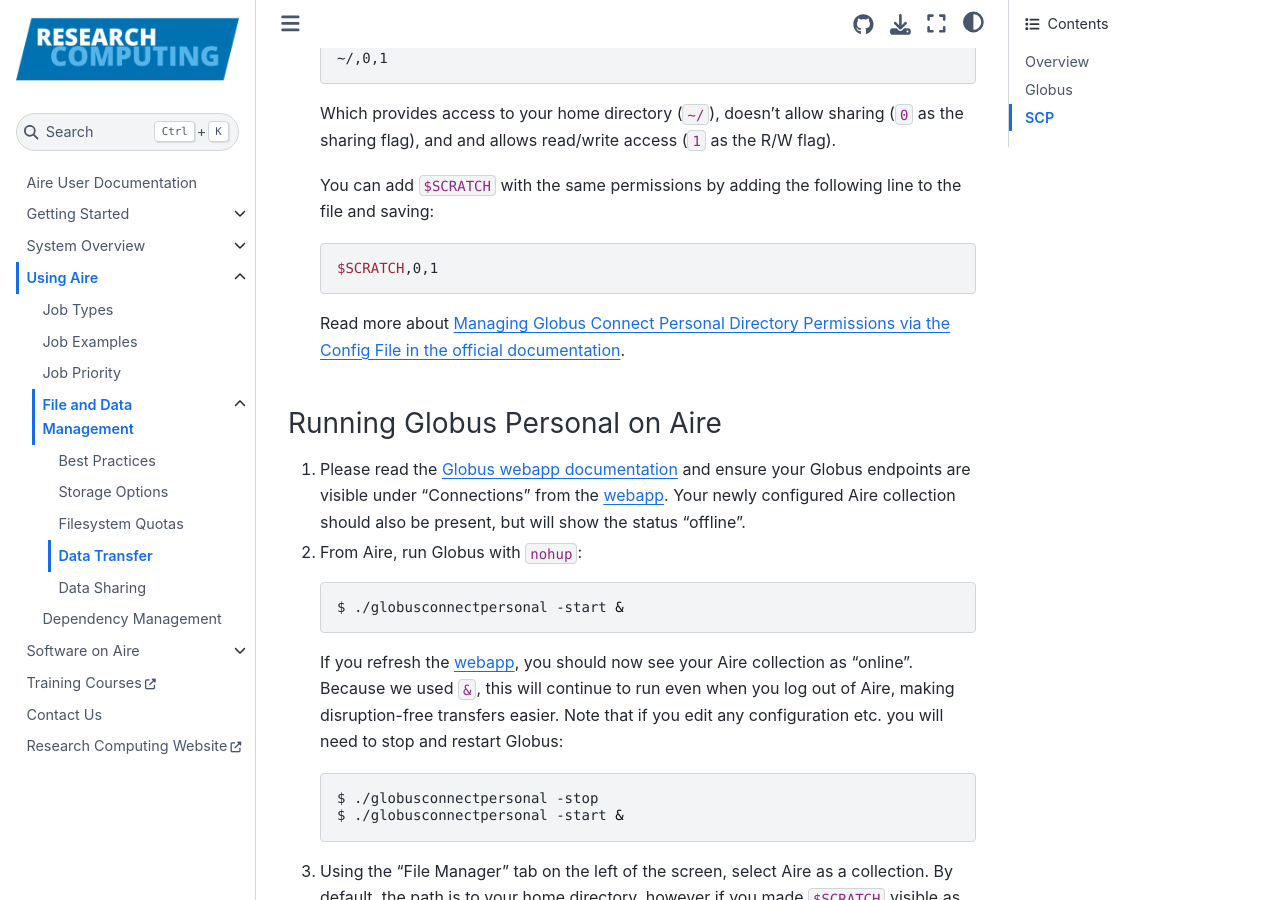
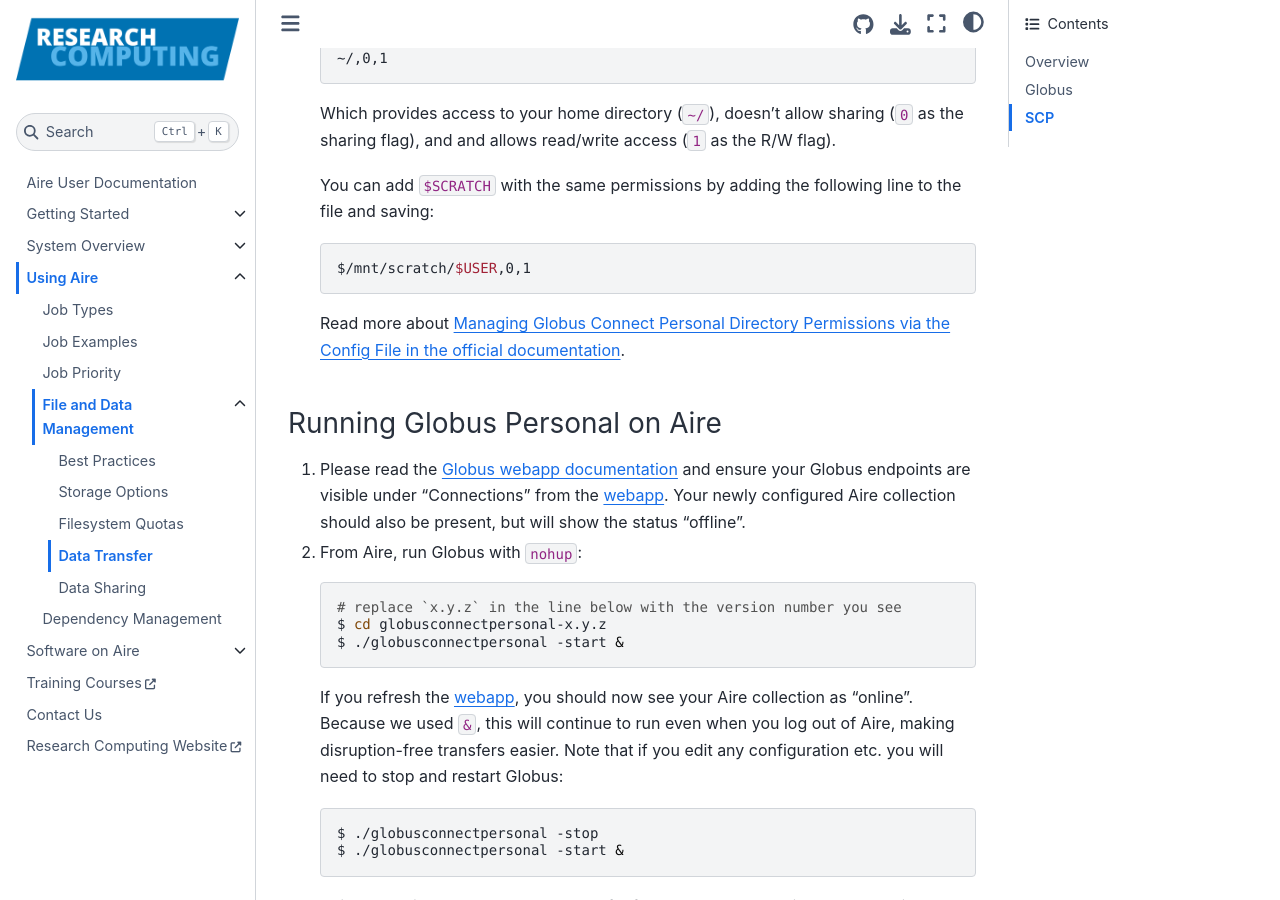
Before and after one commit to arcdocs/aire, a Jupyter Book: the page built from book/usage/file_data_management/data_transfer.md, in a window 1280 px wide and 900 px high, scrolled down 3376 px. Built offline with Jupyter Book 1.0.4 settings and Sphinx 7.4.7 and the Sphinx Book theme 1.1.4, drawn with Linux system fonts in a browser that asks for light colours.

Commit message:
update for Issue#3

````diff
--- a/book/usage/file_data_management/data_transfer.md
+++ b/book/usage/file_data_management/data_transfer.md
@@ -104,7 +104,7 @@ The following guidance has been adapted from the [Globus documentation (Linux in
    You can add `$SCRATCH` with the same permissions by adding the following line to the file and saving:
 
    ```bash
-   $SCRATCH,0,1
+   $/mnt/scratch/$USER,0,1
    ```
 
    Read more about [Managing Globus Connect Personal Directory Permissions via the Config File in the official documentation](https://docs.globus.org/globus-connect-personal/install/linux/#config-paths).
@@ -115,6 +115,8 @@ The following guidance has been adapted from the [Globus documentation (Linux in
 2. From Aire, run Globus with `nohup`:
 
    ```bash
+   # replace `x.y.z` in the line below with the version number you see
+   $ cd globusconnectpersonal-x.y.z
    $ ./globusconnectpersonal -start &
    ```
 
````
